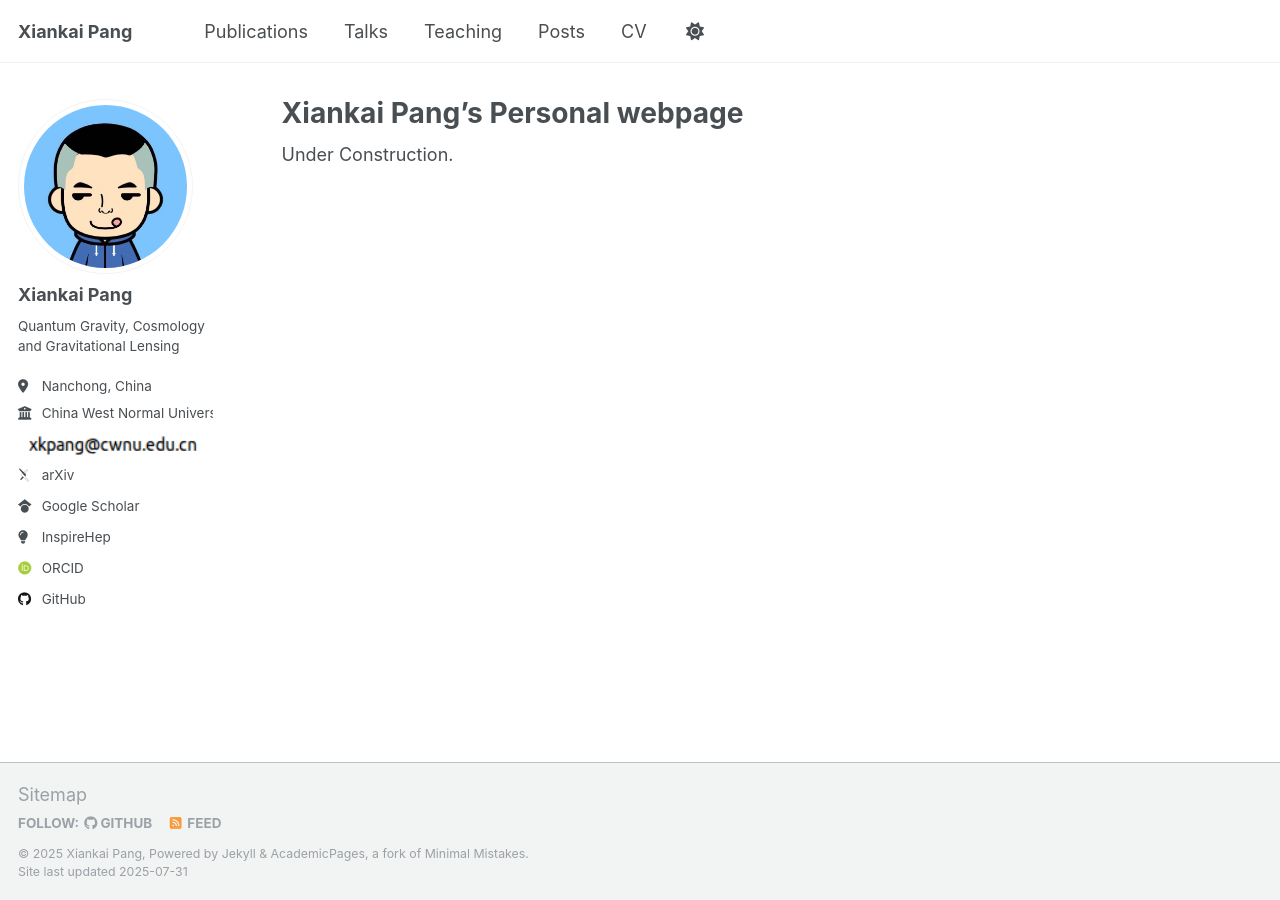
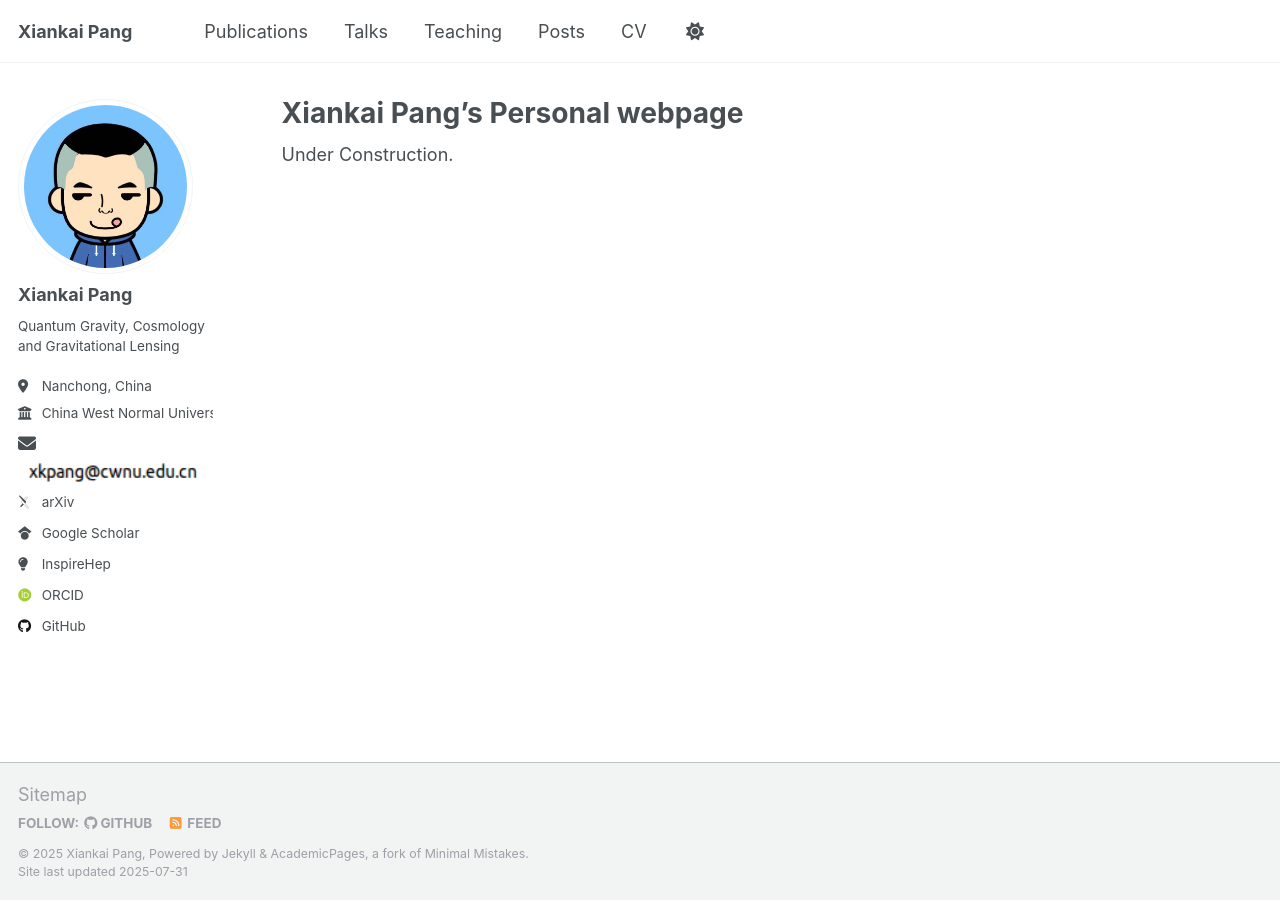
Before and after one commit to NineBeans2/NineBeans2.github.io, a Jekyll site: the page built from _pages/about.md, in a window 1280 px wide. Built offline with Jekyll 4.4.1, drawn with Linux system fonts in a browser that asks for light colours; some web fonts are replaced; a script that is not in the unit is left out.

Commit message:
email icon fix

```diff
--- a/_includes/author-profile.html
+++ b/_includes/author-profile.html
@@ -37,7 +37,7 @@
         <!-- <li><a href="mailto:{{ author.email }}"><i class="fas fa-fw fa-envelope icon-pad-right" aria-hidden="true"></i>{{ site.data.ui-text[site.locale].email_label | default: "Email" }}</a></li> -->
         <!-- <li><a href="mailto:{{ author.email }}"><img src="{{ author.email }}" alt="{{ author.email }}"  fetchpriority="high" /></a></li> -->
         <!-- <img src="{{ author.email }}" alt="{{ author.email }}"  fetchpriority="high" /> -->
-        <img src="{{ author.email | prepend: "/images/" | prepend: base_path }}" alt="Email"  fetchpriority="high" />
+        <i class="fas fa-fw fa-envelope icon-pad-right" aria-hidden="true"></i><img src="{{ author.email | prepend: "/images/" | prepend: base_path }}" alt="Email"  fetchpriority="high" />
 
       {% endif %}
 
```
